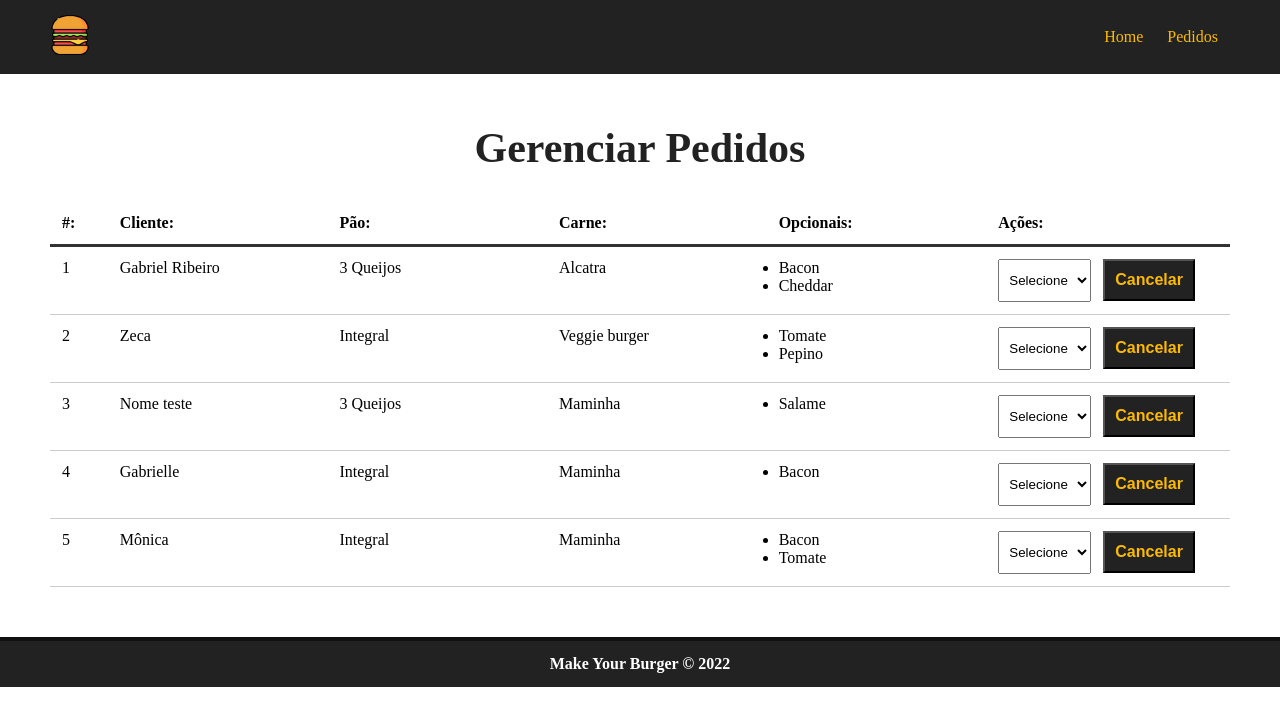
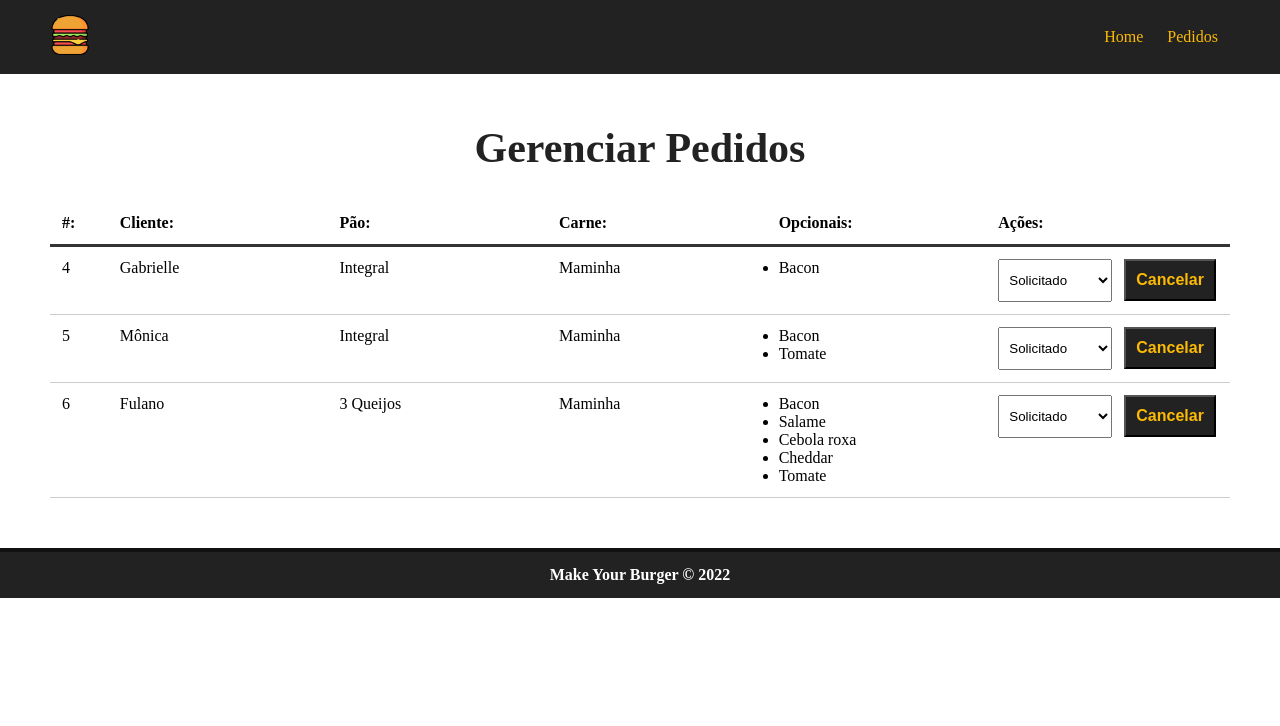
Before and after one commit to nepogabriel/curso_vue3, a Vue app in the folder 3_make_your_burguer/: page /pedidos in a window 1280 px wide. Shown: the top 726 px of the page. Built offline with nearby package versions, Linux system fonts and the light colour scheme; data requests are answered from the project's data file.

Commit message:
Carregando status dos pedidos de forma dinâmica e deletendo os pedidos

```diff
--- a/3_make_your_burguer/db/db.json
+++ b/3_make_your_burguer/db/db.json
@@ -83,38 +83,6 @@
   ],
   "burgers": [
     {
-      "nome": "Gabriel Ribeiro",
-      "pao": "3 Queijos",
-      "carne": "Alcatra",
-      "opcionais": [
-        "Bacon",
-        "Cheddar"
-      ],
-      "status": "Solicitado",
-      "id": 1
-    },
-    {
-      "nome": "Zeca",
-      "pao": "Integral",
-      "carne": "Veggie burger",
-      "opcionais": [
-        "Tomate",
-        "Pepino"
-      ],
-      "status": "Solicitado",
-      "id": 2
-    },
-    {
-      "nome": "Nome teste",
-      "pao": "3 Queijos",
-      "carne": "Maminha",
-      "opcionais": [
-        "Salame"
-      ],
-      "status": "Solicitado",
-      "id": 3
-    },
-    {
       "nome": "Gabrielle",
       "pao": "Integral",
       "carne": "Maminha",
@@ -134,6 +102,20 @@
       ],
       "status": "Solicitado",
       "id": 5
+    },
+    {
+      "nome": "Fulano",
+      "pao": "3 Queijos",
+      "carne": "Maminha",
+      "opcionais": [
+        "Bacon",
+        "Salame",
+        "Cebola roxa",
+        "Cheddar",
+        "Tomate"
+      ],
+      "status": "Solicitado",
+      "id": 6
     }
   ]
 }
--- a/3_make_your_burguer/src/components/DashboardComponent.vue
+++ b/3_make_your_burguer/src/components/DashboardComponent.vue
@@ -27,9 +27,14 @@
           <div>
             <select name="status" class="status">
               <option value="">Selecione</option>
+              <!-- v-bind:selected está fazendo uma condição, irá selecionar o status do pedido,
+              onde o status do hamburger for igual algum tipo(status) que está no loop -->
+              <option v-for="sts in status" :key="sts.id" value="sts.tipo" v-bind:selected="burger.status == sts.tipo">
+                {{ sts.tipo }}
+              </option>
             </select>
 
-            <button class="delete-btn">Cancelar</button>
+            <button class="delete-btn" @click="deleteBurger(burger.id)">Cancelar</button>
           </div>
         </div>
       </div>
@@ -52,13 +57,29 @@ export default {
     async getPedidos() {
       const request = await fetch('http://localhost:3000/burgers');
 
-      const result_request = await request.json();
-
-      this.burgers = result_request;
-
-      console.log(this.burgers);
+      this.burgers = await request.json();
 
       // resgatar os status
+      this.getStatus();
+    },
+    // Pegando os status do pedido
+    async getStatus() {
+      const request = await fetch('http://localhost:3000/status');
+
+      this.status = await request.json();
+    },
+    // Deletar um pedido(burger)
+    async deleteBurger(id) {
+      const request = await fetch(`http://localhost:3000/burgers/${id}`, {
+        method: 'DELETE'
+      });
+
+      // mensagem de pedido deletado
+
+      /* Carregando novamente lista de pedidos atualizada.
+      (Poderia ser uma opção retirar o pedido(burger) da lista em burgers que está no data(),
+      desta forma economizaria recurso/custo evitando consulta para API) */
+      this.getPedidos();
     }
   },
   mounted() {
```
